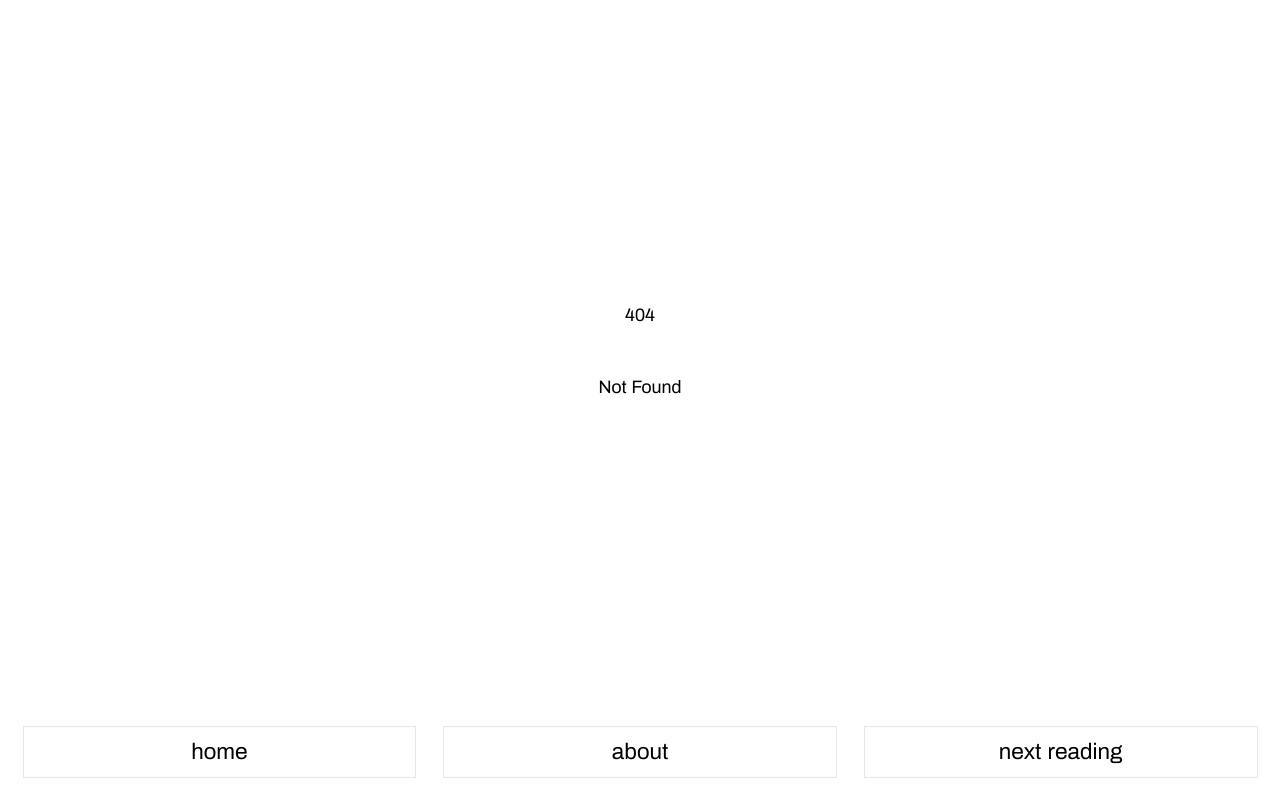
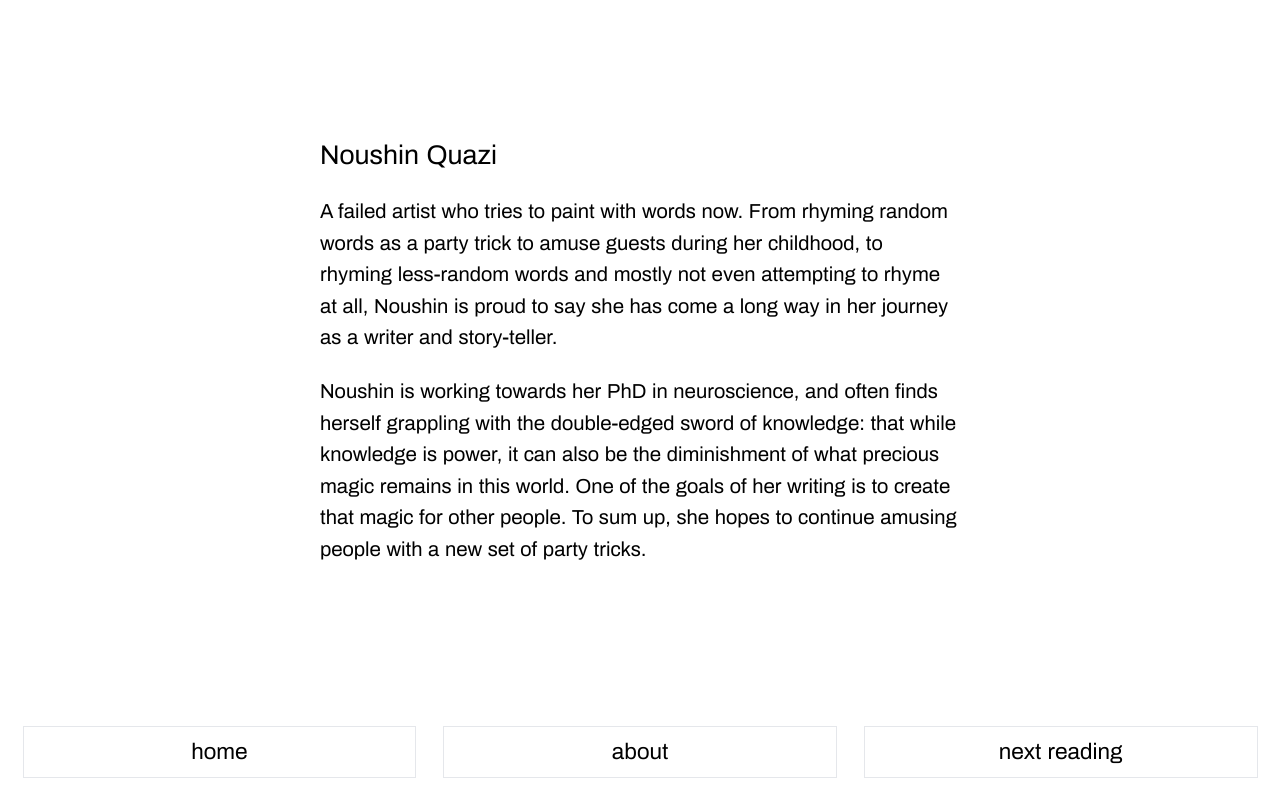
Before and after one commit to zlunchbox/readingspgh.com, a SvelteKit app: page /readers/noushin in a window 1280 px wide. Before the commit this address had no page. Built offline with nearby package versions, Linux system fonts and the light colour scheme; a web font is replaced by a local one.

Commit message:
add initial Biography component and types

```diff
--- /dev/null
+++ b/src/lib/components/Biography/Biography.svelte
@@ -0,0 +1,12 @@
+<script lang="ts">
+  import type { BiographyProps } from "./types/Biography";
+
+  const { children, name }: BiographyProps = $props();
+</script>
+
+<div class="md:w-1/2">
+  <h1 class="text-xl lg:text-2xl pb-5 bold">{name}</h1>
+  <div class="text-lg">
+    {@render children()}
+  </div>
+</div>
--- /dev/null
+++ b/src/lib/components/Biography/types/Biography.ts
@@ -0,0 +1,6 @@
+import type { Snippet } from "svelte";
+
+export type BiographyProps = {
+  name: string;
+  children: Snippet;
+};
--- /dev/null
+++ b/src/routes/readers/noushin/+page.svelte
@@ -0,0 +1,21 @@
+<script lang="ts">
+  import Biography from "$lib/components/Biography/Biography.svelte";
+</script>
+
+<Biography name="Noushin Quazi">
+  <p class="pb-5">
+    A failed artist who tries to paint with words now. From rhyming random words
+    as a party trick to amuse guests during her childhood, to rhyming
+    less-random words and mostly not even attempting to rhyme at all, Noushin is
+    proud to say she has come a long way in her journey as a writer and
+    story-teller.
+  </p>
+  <p>
+    Noushin is working towards her PhD in neuroscience, and often finds herself
+    grappling with the double-edged sword of knowledge: that while knowledge is
+    power, it can also be the diminishment of what precious magic remains in
+    this world. One of the goals of her writing is to create that magic for
+    other people. To sum up, she hopes to continue amusing people with a new set
+    of party tricks.
+  </p>
+</Biography>
```
